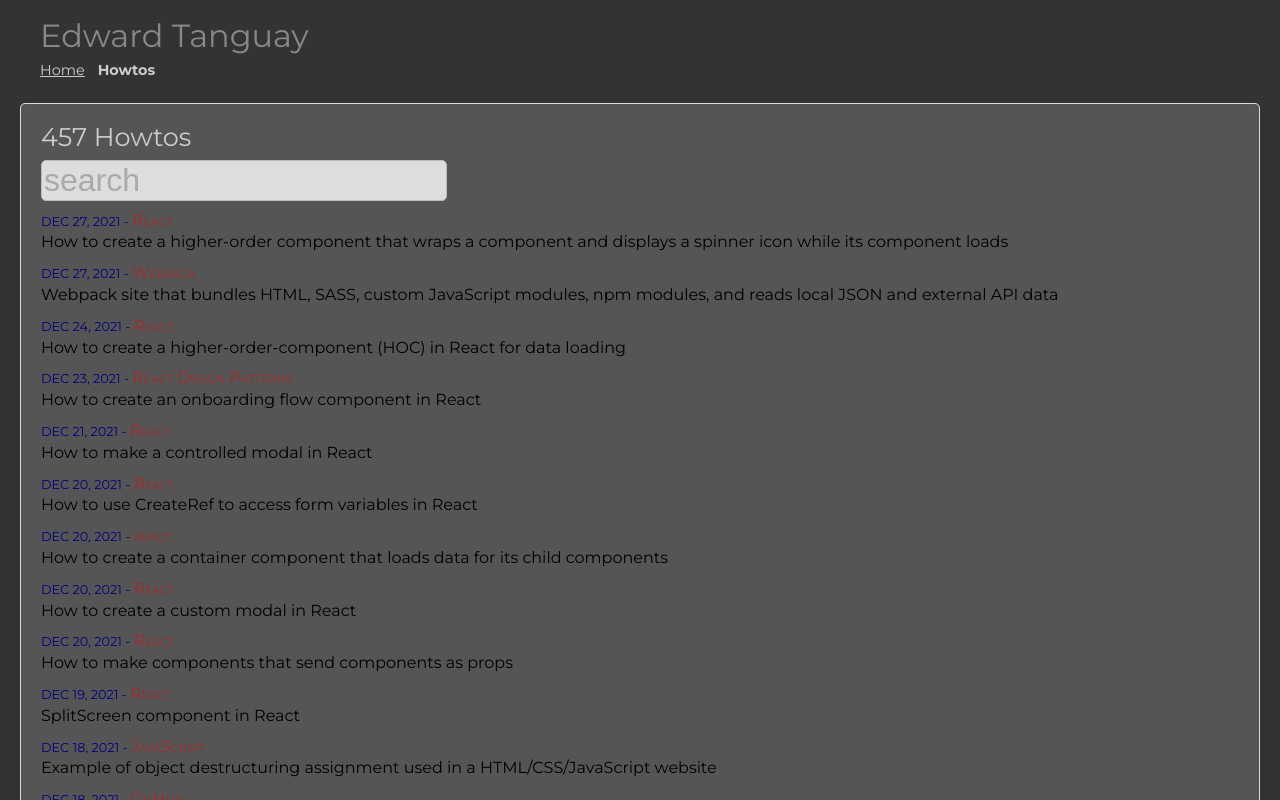
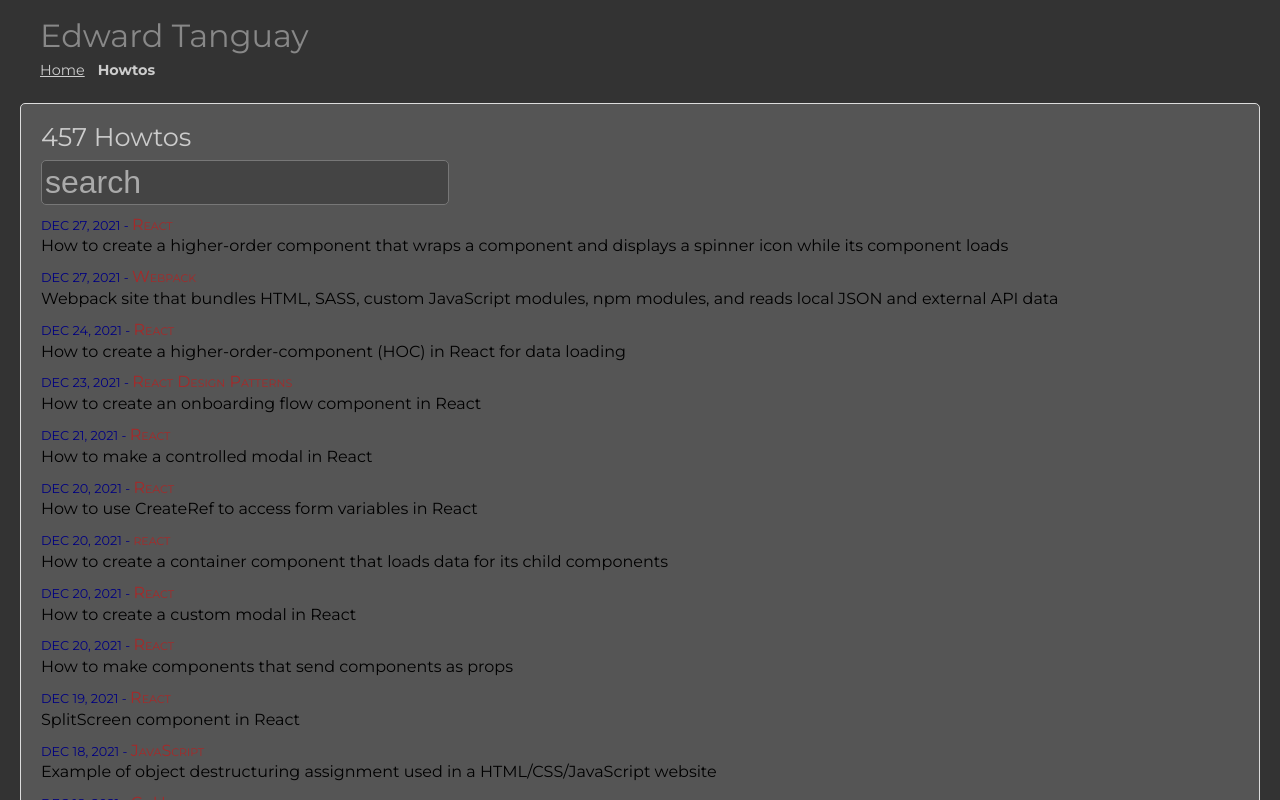
Before and after one commit to edwardtanguay/dpodreactcore, a React (Create React App) app: page /howtos in a window 1280 px wide. Shown: the top 800 px of the page. Built offline with nearby package versions, Linux system fonts and the light colour scheme.

Commit message:
search dark done

```diff
--- a/src/custom/pages/PageHowtos.tsx
+++ b/src/custom/pages/PageHowtos.tsx
@@ -133,6 +133,9 @@ function PageHowtos() {
 				{howtos.length === 1 && searchText === '' && (
 					<h2 className="title oneOfMany">1 of {initialHowtos.length} <span className="itemTypeTitle" onClick={() => setItemsByIdCode('newestFirst')}>Howtos</span></h2>
 				)}
+				{howtos.length === 0 && searchText !== '' && (
+					<h2 className="title oneOfMany">0 of {initialHowtos.length} <span className="itemTypeTitle" onClick={() => setItemsByIdCode('newestFirst')}>Howtos</span></h2>
+				)}
 				{howtos.length > 1 && searchText !== '' && (
 					<h2 className="title oneOfMany">{howtos.length} of {initialHowtos.length} <span className="itemTypeTitle" onClick={() => setItemsByIdCode('newestFirst')}>Howtos</span></h2>
 				)}
--- a/src/system/styles/layout_dark.scss
+++ b/src/system/styles/layout_dark.scss
@@ -460,9 +460,26 @@ body {
 		.searchBox {
 			margin: 0 5px 0 0;
 			font-size: 2rem;
-			border: 1px solid #bbb;
+			border: 1px solid #777;
 			border-radius: 5px;
-			background-color: #ddd;
+			background-color: #444;
+			padding: 3px;
+			width: 100%;
+			color: basic.$thirdColor;
+		}
+
+		/* smartphone */
+		@media (max-width: 767px) {
+			.searchBox {
+				width: 100%;
+			}
+		}
+
+		/* computer */
+		@media (min-width: 768px) {
+			.searchBox {
+				width: 400px;
+			}
 		}
 
 		.separator {
```
